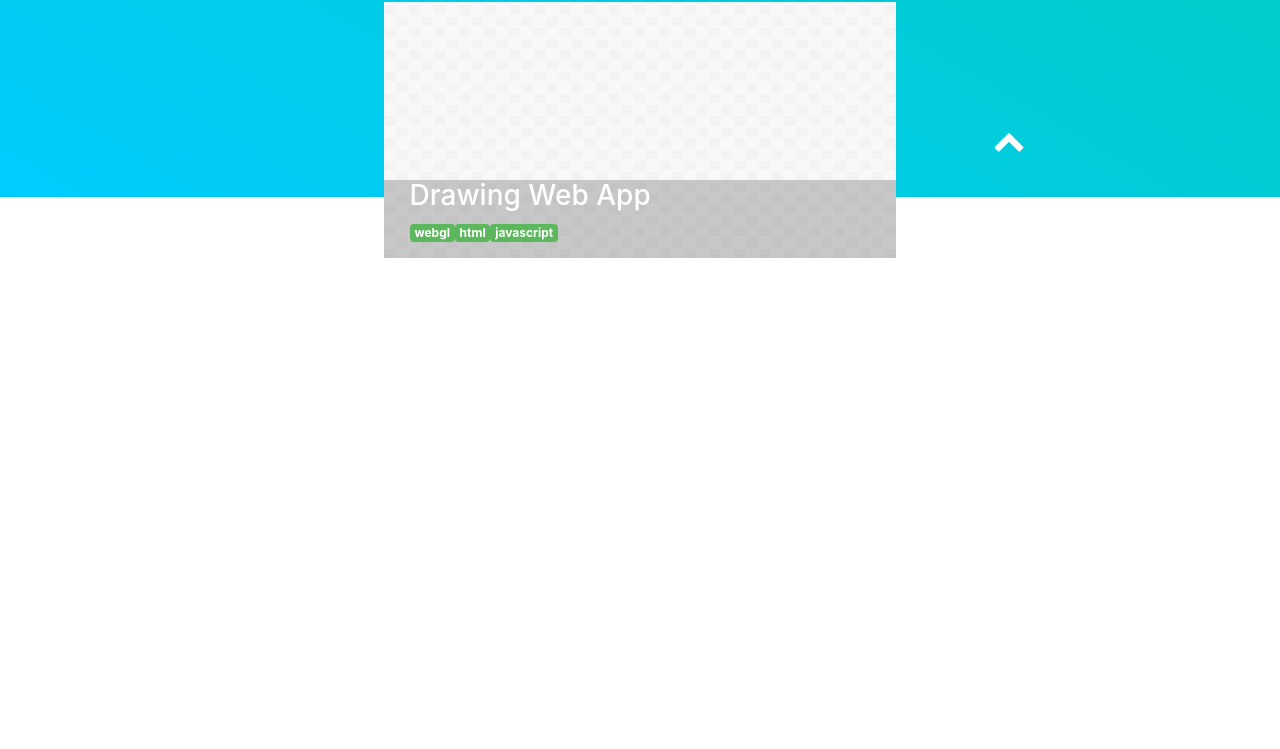
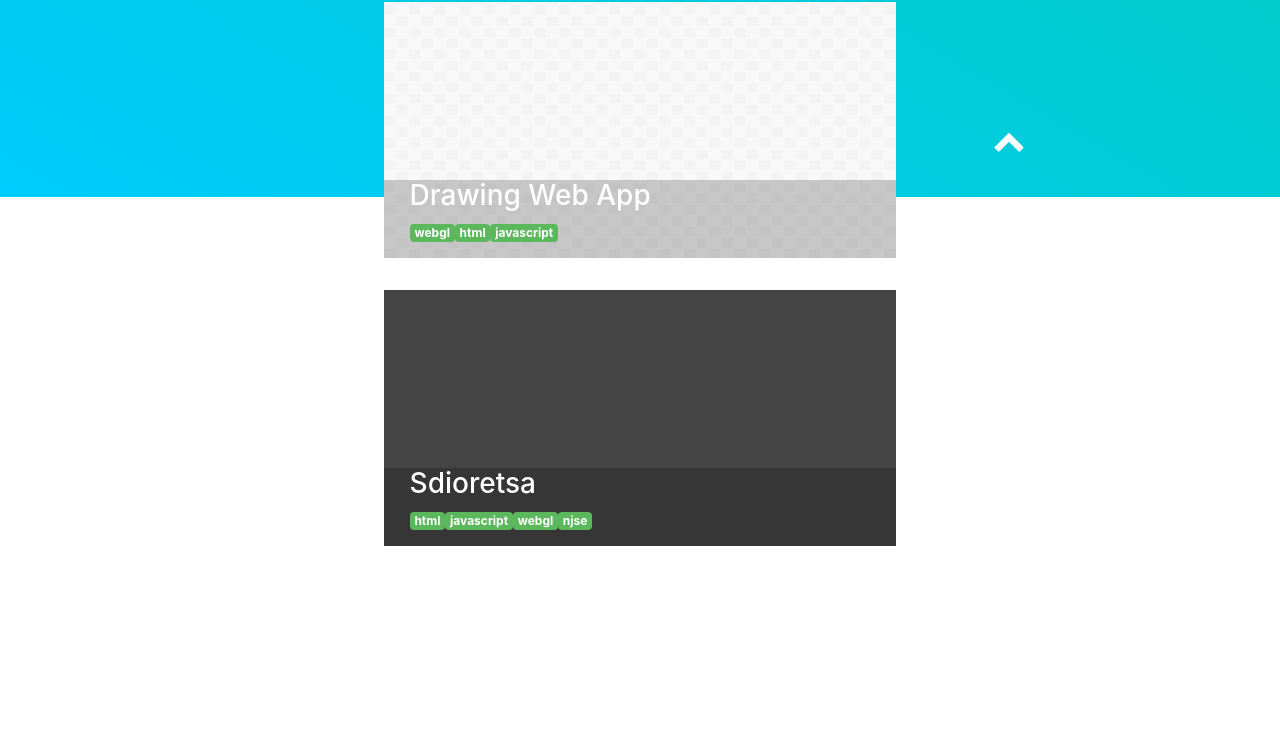
Before and after one commit to NQShabazz/nqshabazz.github.io, a PHP site: page / in a window 1280 px wide, after a click that opens the changed part. Shown: the part 603-1352 px from the top of the page. Before the commit the page ends 861 px from the top, so only its background shows below. Run offline with PHP 8.4, Linux system fonts and the light colour scheme; some libraries are stand-ins or nearby versions.

Commit message:
added gif

```diff
--- a/assets/css/style-default.css
+++ b/assets/css/style-default.css
@@ -37,8 +37,6 @@
 body.loaded #front-page-loading-bar{max-width: 800px;}
 
 #toTopButton{position: fixed; right: calc(50% - 385px); bottom: 5%;}
-
-hr{padding-top: 10px;}
 
 #front-page-option-container{height: 100px; width: 90%; max-width: 800px; position: relative;}
 .front-page-option-box-container{display: inline-block; vertical-align: top;}
--- a/index.html
+++ b/index.html
@@ -82,7 +82,7 @@
             <li class="project-filter" onclick="filterProjects(this)">music</li>
           </ul>
 
-          <article class='project-link game java processing'><a href='../energy-rush/'><figure><img src='../assets/images/energy-rush/thumbnail.gif'/><figcaption class='bg-faded'><h3>Energy Rush</h3><p class='badge badge-default blog-tag'>game</p><p class='badge badge-default blog-tag'>java</p><p class='badge badge-default blog-tag'>processing</p></figcaption></figure></a></article><article class='project-link webgl html javascript'><a href='../drawing-web-app/'><figure><img src='../assets/images/drawing-web-app/thumbnail.gif'/><figcaption class='bg-faded'><h3>Drawing Web App</h3><p class='badge badge-default blog-tag'>webgl</p><p class='badge badge-default blog-tag'>html</p><p class='badge badge-default blog-tag'>javascript</p></figcaption></figure></a></article>
+          <article class='project-link game java processing'><a href='../energy-rush/'><figure><img src='../assets/images/energy-rush/thumbnail.gif'/><figcaption class='bg-faded'><h3>Energy Rush</h3><p class='badge badge-default blog-tag'>game</p><p class='badge badge-default blog-tag'>java</p><p class='badge badge-default blog-tag'>processing</p></figcaption></figure></a></article><article class='project-link webgl html javascript'><a href='../drawing-web-app/'><figure><img src='../assets/images/drawing-web-app/thumbnail.gif'/><figcaption class='bg-faded'><h3>Drawing Web App</h3><p class='badge badge-default blog-tag'>webgl</p><p class='badge badge-default blog-tag'>html</p><p class='badge badge-default blog-tag'>javascript</p></figcaption></figure></a></article><article class='project-link html javascript webgl njse'><a href='../sdioretsa/'><figure><img src='../assets/images/sdioretsa/thumbnail.gif'/><figcaption class='bg-faded'><h3>Sdioretsa</h3><p class='badge badge-default blog-tag'>html</p><p class='badge badge-default blog-tag'>javascript</p><p class='badge badge-default blog-tag'>webgl</p><p class='badge badge-default blog-tag'>njse</p></figcaption></figure></a></article>
           <div class="spacer-box"></div>
         </div>
       </section>
```
Also changed, not shown: assets/images/sdioretsa/thumbnail.gif (added).
